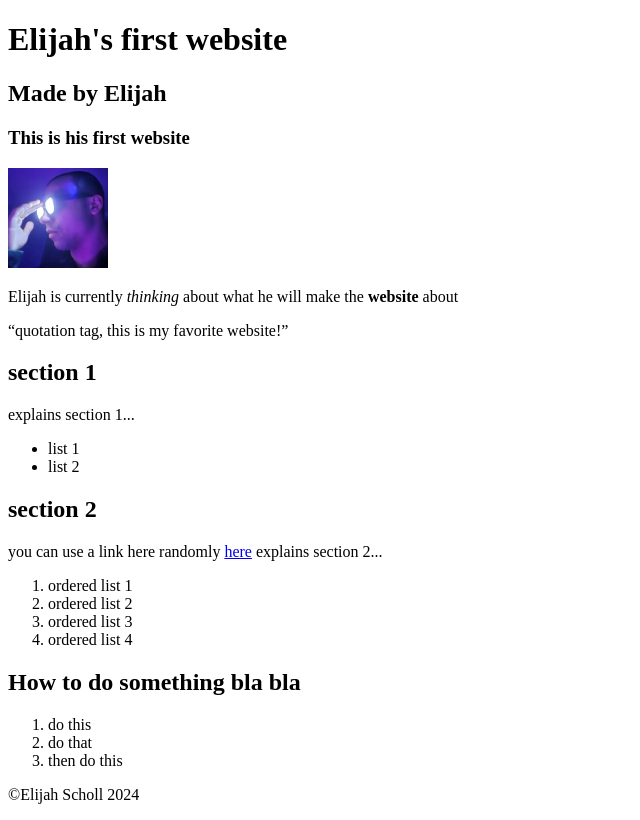
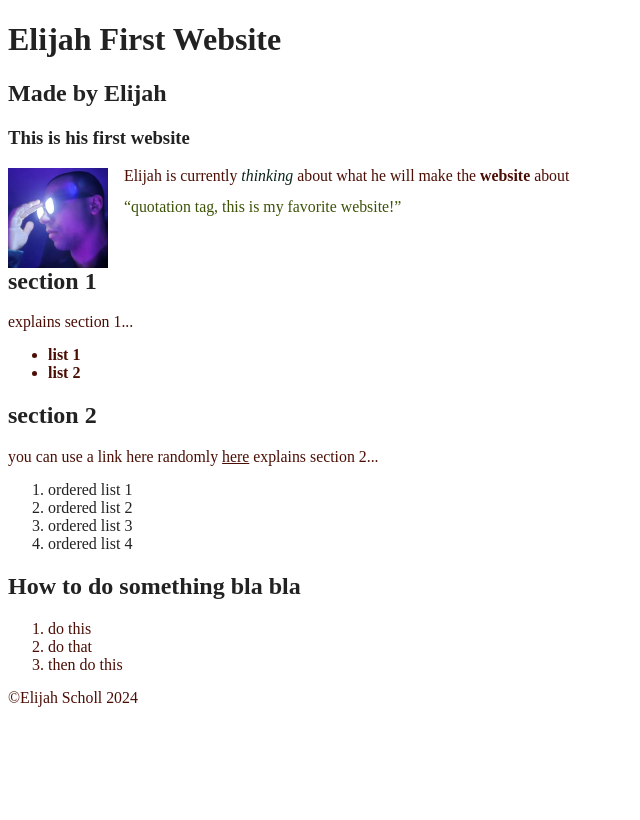
Before and after one commit to SSElijah/my-website, a plain HTML site: page index.html in a window 1280 px wide. Shown: the whole page, without its empty margins (0-640 px from the left). Drawn offline with Linux system fonts and the light colour scheme.

Commit message:
I added to CSS

```diff
--- a/index.html
+++ b/index.html
@@ -5,14 +5,20 @@
     <meta charset="UTF-8">
     <meta name="viewport" content="width=device-width, initial-scale=1.0">
     <meta name="description" content="literally the decription on the page">
+
+   <link rel="stylesheet" href="styles.css">
+
     <title>Document</title>
 </head>
+<!-- WRONG WAY DONT DO THIS  <style>
+    body { font-family: Ariel, Helvetica, sans-serif};
+</style> -->
 
 <body>
     <header>
-        <h1>Elijah's first website</h1>
-        <h2>Made by Elijah</h2>
-        <h3>This is his first website</h3>
+         <h1 class="first_text"> Elijah First Website </h1>
+        <h2 class="first_text">  Made by Elijah</h2>
+        <h3 class="first_text"> This is his first website</h3>
         <img src="images/profile.jpg" alt="picture of me" width="100px">
     </header>
     <main>
@@ -22,14 +28,14 @@
             <q>quotation tag, this is my favorite website!</q>
         </p>
         <section>
-            <h2>section 1</h2>
+            <h2 id="section_1"> section 1</h2>
             <p>explains section 1...</p>
             <ul>
                 <li>list 1</li>
                 <li>list 2</li>
             </ul>
         </section>
-        <section>
+        <section id="section_2">
             <h2>section 2</h2>
             <p> you can use a link here randomly <a href="html/page-2.html">here</a> explains section 2...</p>
             <ol>
@@ -39,7 +45,7 @@
                 <li>ordered list 4</li>
             </ol>
             <section>
-                <h2>How to do something bla bla</h2>
+                <h2 id="blabla_header"> How to do something bla bla </h2>
                 <ol>
                     <li>do this</li>
                     <li>do that</li>
@@ -49,7 +55,7 @@
             </section>
         </section>
         <footer>
-            <p>&copy;Elijah Scholl 2024</p>
+            <p> &copy;Elijah Scholl 2024</p>
          </footer>
     </main>
 </body>
--- a/styles.css
+++ b/styles.css
@@ -0,0 +1,72 @@
+:root {
+    --black-color--: rgb(34, 34, 34);
+}
+/* UNIVERSAL SELECTOR */
+
+
+* {
+    /* RGB: 0 - 255. 0-100%  */
+    /* Hexadecimal */
+    color: rgb(75, 14, 5)
+}
+
+
+/*TYPE SELECTOR */
+q {
+    color: rgb(60, 83, 7);
+}
+
+ul {
+    color:rgb(0, 51, 34)
+}
+
+
+
+
+img {
+    float: left;
+    margin-right: 1em;
+}
+
+#section_1 {
+    clear: left;
+}
+
+p {
+    line-height: 1em;
+    font-size: 99%;
+}
+
+/* ID SELECTOR */
+
+
+/* CLASS SELECTOR */
+
+ul {
+    font-weight: bold;
+}
+
+/* RELATIONAL SELECTOR */
+section#section_2>ol>li {
+    color: var(--black-color--)
+}
+
+main em {
+    color: rgb(11, 37, 29);
+}
+
+
+section#section_2 a:visited {
+    font-size: 200%;
+    color: blueviolet;
+}
+
+section#section_2 a:hover {
+    font-size: 200%;
+    color: darkcyan;
+    font-family: serif;
+}
+
+h1, h2, h3 {
+    color: var(--black-color--)
+}
```
